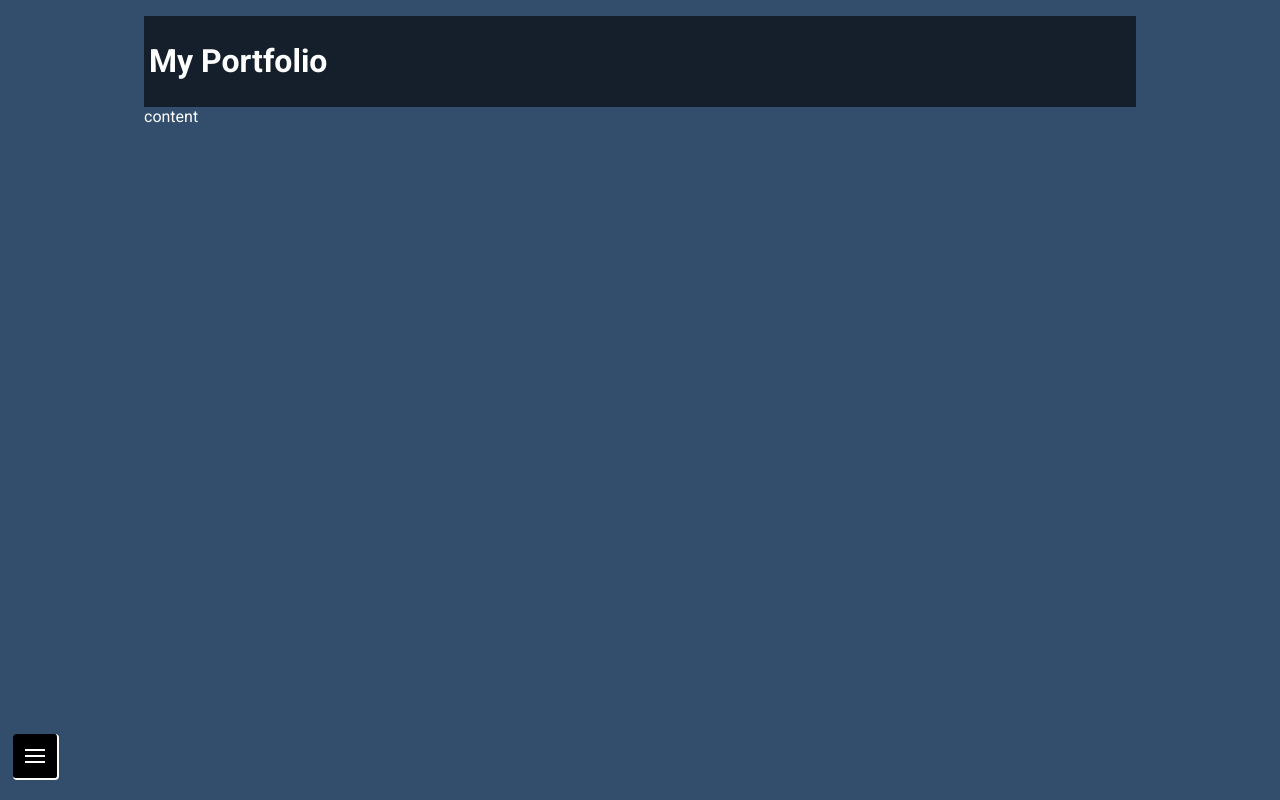
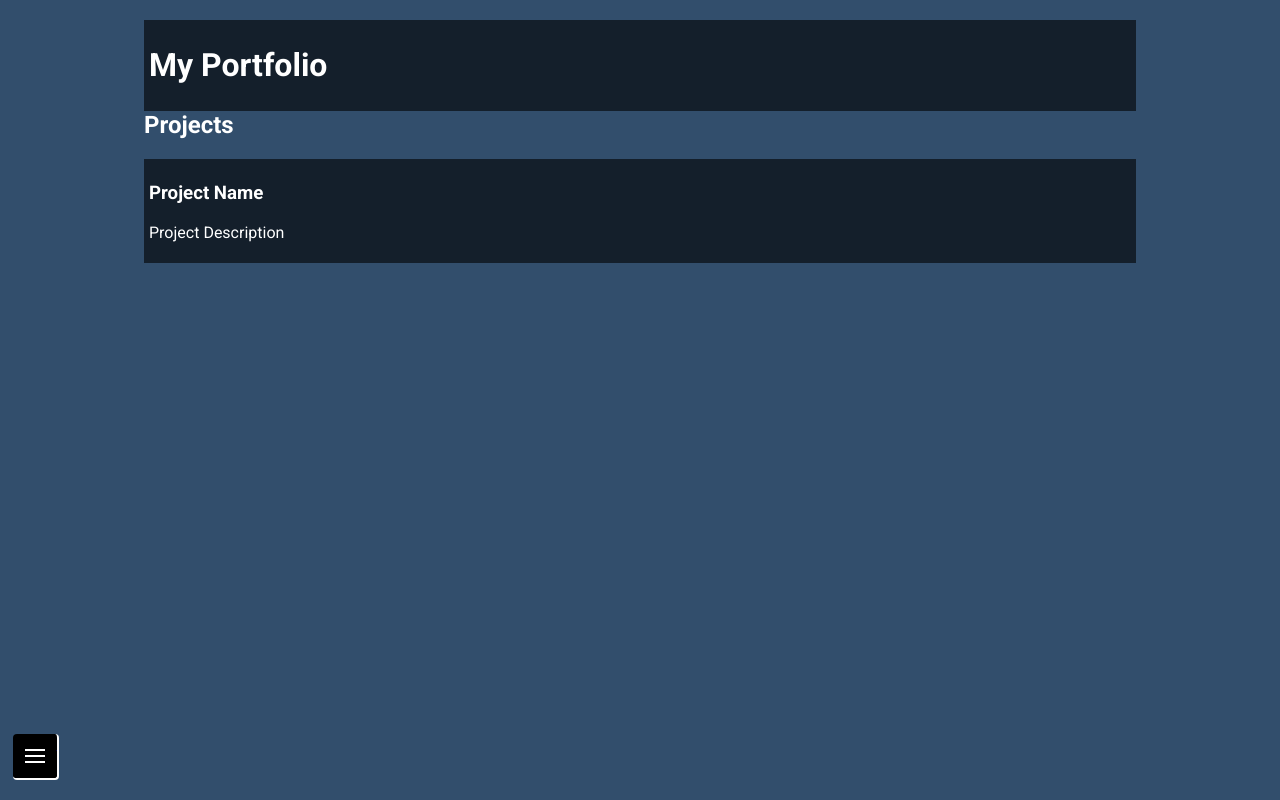
Before and after one commit to tcdev27/tcdev27.github.io, a website: page portfolio/index.html in a window 1280 px wide. Drawn offline with nearby package versions, Linux system fonts and the light colour scheme; a web font is replaced by a local one.

Commit message:
Small change to portfolio page

```diff
--- a/portfolio/index.html
+++ b/portfolio/index.html
@@ -11,9 +11,14 @@
     <header class="content column small-12 large-12">
       <h1>My Portfolio</h1>
     </header>
-    <article>
-      <p>content</p>
-    </article>
+    <section class="">
+      <h2>Projects</h2>
+      <article class="content project column small-12 large-12">
+        <h3>Project Name</h3>
+        <p>Project Description</p>
+        <figure></figure>
+      </article>
+    </section>
 </body>
 <div id="cd-nav">
     <a href="#" class="cd-nav-trigger">Menu<span></span></a>
--- a/sass/style.scss
+++ b/sass/style.scss
@@ -325,6 +325,10 @@ button:active {
   background-color: $drkfaded;
 }
 
+.project {
+
+}
+
 @media screen and (max-device-width: 37.5em) { /*  43em        MOBILE                 */
     /*  Structure  */
     $x: 1;
```
